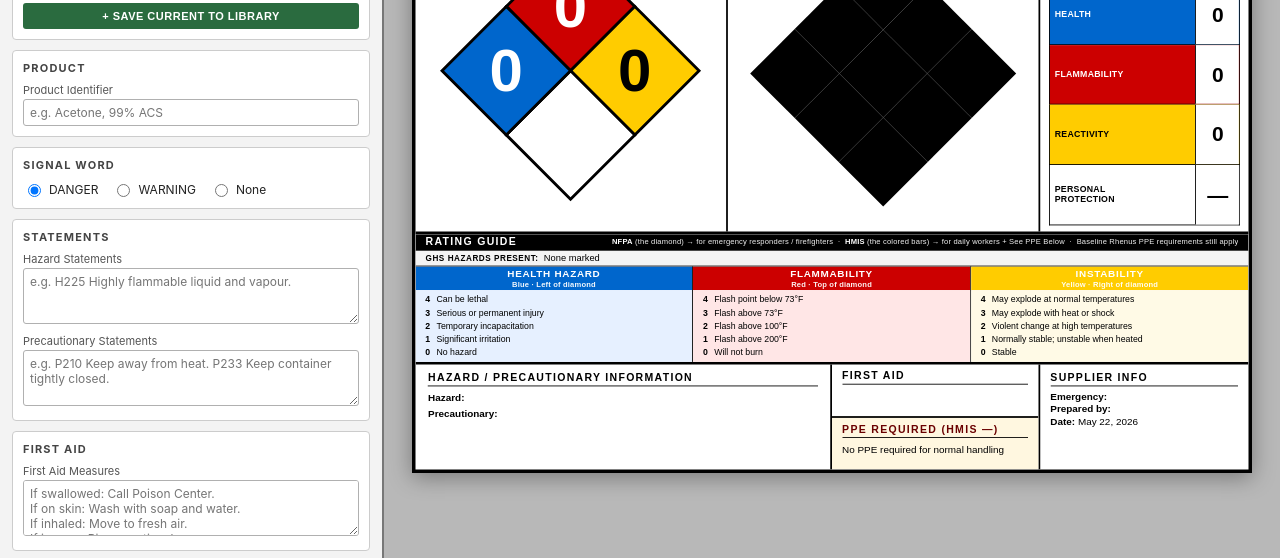
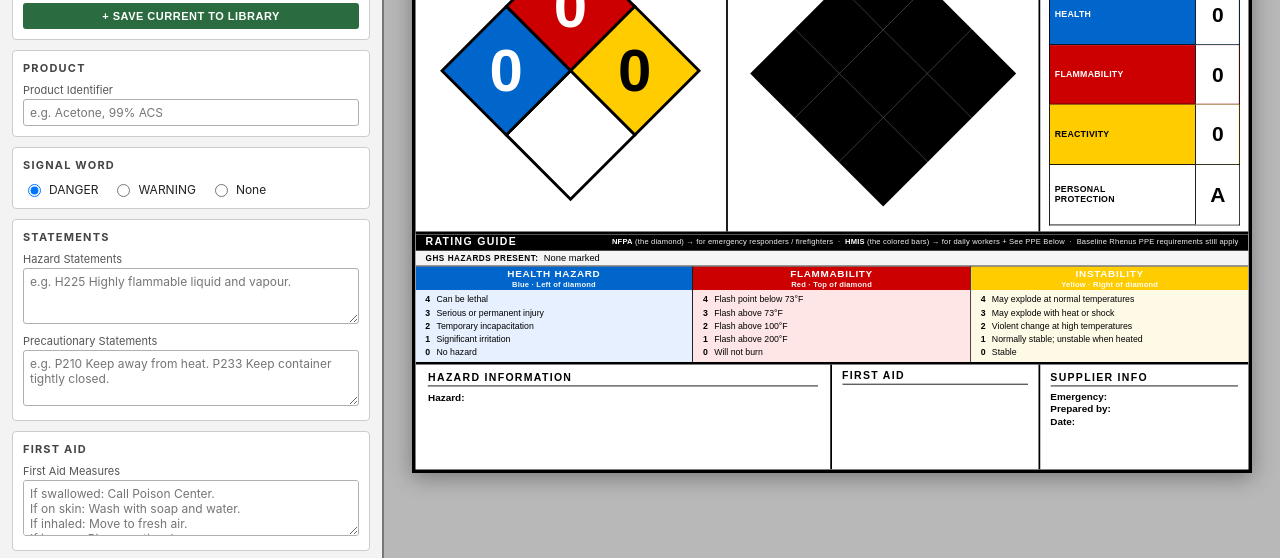
Before and after one commit to sam-j-heller/simple-sds-generator, a plain HTML site: page index.html in a window 1280 px wide. Shown: the part 242-800 px from the top of the page. Drawn offline with Linux system fonts and the light colour scheme.

Commit message:
Update index.html

```diff
--- a/index.html
+++ b/index.html
@@ -969,9 +969,8 @@
           <!-- Zone 5: bottom strip -->
           <div class="zone-bottom">
             <div class="hp-info">
-              <h4>Hazard / Precautionary Information</h4>
+              <h4>Hazard Information</h4>
               <div class="htxt"><span class="pl">Hazard:</span> <span id="lbl-hazard"></span></div>
-              <div class="ptxt"><span class="pl">Precautionary:</span> <span id="lbl-prec"></span></div>
             </div>
             <!-- First-aid cell split into two stacked boxes:
                  top = first-aid instructions, bottom = required PPE -->
@@ -979,10 +978,6 @@
               <div class="fa-box">
                 <h4>First Aid</h4>
                 <div class="fatxt" id="lbl-firstaid"></div>
-              </div>
-              <div class="fa-box ppe-box">
-                <h4>PPE Required (HMIS <span id="lbl-ppe-code">A</span>)</h4>
-                <div class="fatxt" id="lbl-ppe-text">Safety glasses</div>
               </div>
             </div>
             <div class="supplier-info">
@@ -1053,7 +1048,7 @@
             <!-- S3: Hazard info (left) | HMIS (right) -->
             <div class="s-bottom">
               <div class="s-hazard">
-                <h5>Hazard / Precautionary Info.</h5>
+                <h5>Hazard Information</h5>
                 <div class="s-hazard-text" id="s-lbl-hazard"></div>
               </div>
               <div class="s-hmis-zone">
```
